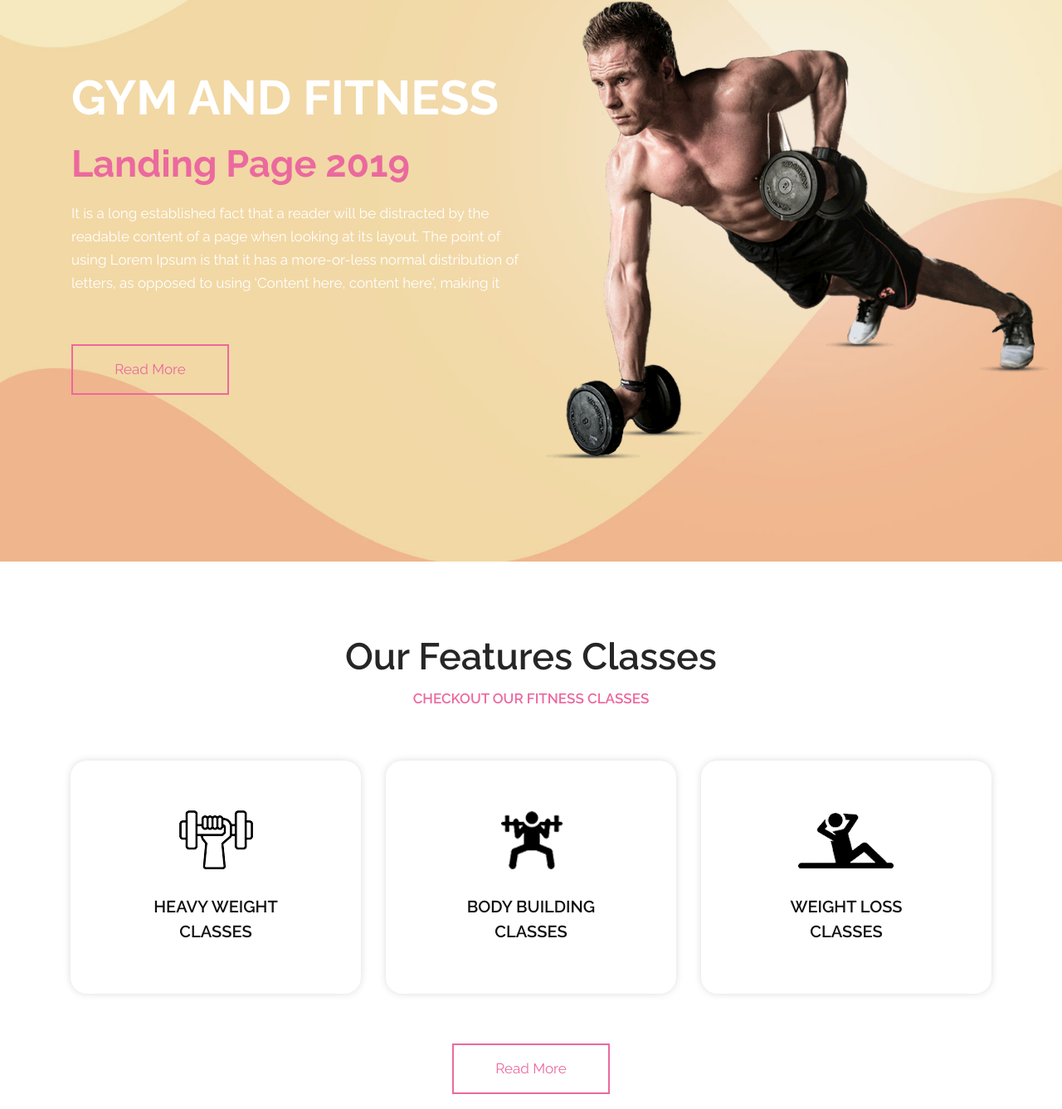
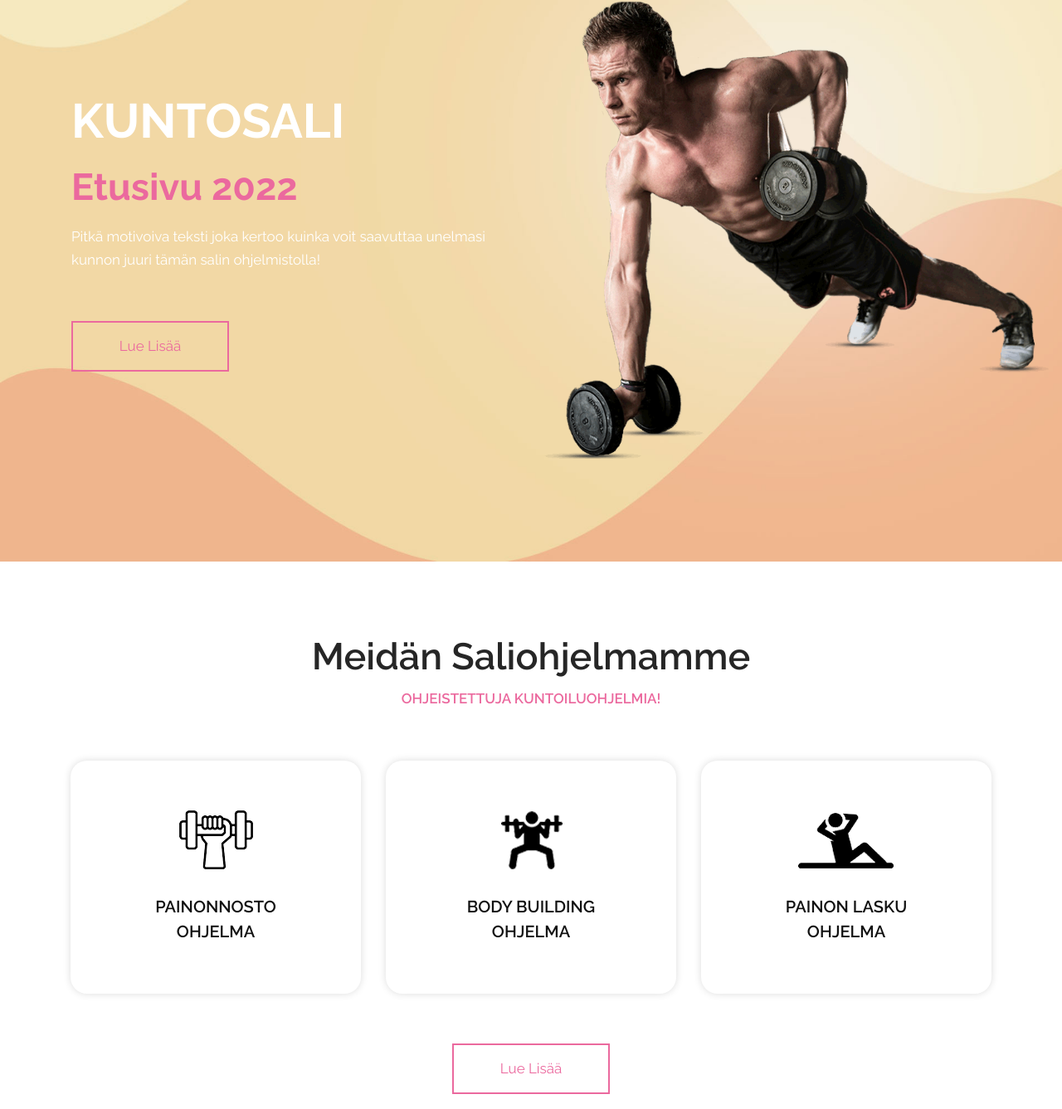
Before and after one commit to smpKlaa/smpKlaa.github.io, a plain HTML site: page demo9/index.html in a window 1280 px wide. Shown: the part 123-1460 px from the top of the page at 83% size. Drawn offline with nearby package versions, Linux system fonts and the light colour scheme.

Commit message:
Tekstit uusiksi

```diff
--- a/demo9/index.html
+++ b/demo9/index.html
@@ -85,10 +85,10 @@
                <div class="col-md-6">
                   <div class="text-bg">
                      <div class="padding_lert">
-                        <h1>GYM AND FITNESS</h1>
-                        <span>Landing Page 2019</span>
-                        <p>It is a long established fact that a reader will be distracted by the readable content of a page when looking at its layout. The point of using Lorem Ipsum is that it has a more-or-less normal distribution of letters, as opposed to using 'Content here, content here', making it</p>
-                        <a class="read_more" href="#">Read More</a>
+                        <h1>KUNTOSALI</h1>
+                        <span>Etusivu 2022</span>
+                        <p>Pitkä motivoiva teksti joka kertoo kuinka voit saavuttaa unelmasi kunnon juuri tämän salin ohjelmistolla!</p>
+                        <a class="read_more" href="#">Lue Lisää</a>
                      </div>
                   </div>
                </div>
@@ -107,8 +107,8 @@
             <div class="row">
                <div class="col-md-12">
                   <div class="titlepage">
-                     <h2>Our Features Classes</h2>
-                     <span>CHECKOUT OUR FITNESS CLASSES</span>
+                     <h2>Meidän Saliohjelmamme</h2>
+                     <span>Ohjeistettuja kuntoiluohjelmia!</span>
                   </div>
                </div>
             </div>
@@ -116,23 +116,23 @@
                <div class="col-md-4">
                   <div class="Our_box">
                      <i><img src="icon/icon1.png" alt="#"/></i>
-                     <h4>HEAVY WEIGHT <br>CLASSES</h4>
+                     <h4>PAINONNOSTO <br>OHJELMA</h4>
                   </div>
                </div>
                <div class="col-md-4">
                   <div class="Our_box">
                      <i><img src="icon/icon2.png" alt="#"/></i>
-                     <h4>BODY BUILDING <br>CLASSES</h4>
+                     <h4>BODY BUILDING <br>OHJELMA</h4>
                   </div>
                </div>
                <div class="col-md-4">
                   <div class="Our_box">
                      <i><img src="icon/icon3.png" alt="#"/></i>
-                     <h4>WEIGHT LOSS <br>CLASSES</h4>
+                     <h4>PAINON LASKU <br>OHJELMA</h4>
                   </div>
                </div>
                <div class="col-md-12">
-                  <a class="read_more" href="#">Read More</a>
+                  <a class="read_more" href="#">Lue Lisää</a>
                </div>
             </div>
          </div>
@@ -144,7 +144,7 @@
             <div class="row">
                <div class="col-md-12">
                   <div class="titlepage">
-                     <h2>FITNESS CLASSES THIS SUMMER. PAY NOW AND GET 25% DISCOUNT</h2>
+                     <h2>EN JAKSA KIRJOITTAA LISÄÄ INFOJA TÄSTÄ ETEENPÄIN</h2>
                      <span>Contrary to popular belief, Lorem Ipsum is not simply random text. It has roots in a piece of classical Latin literature from 45 BC, making it over 2000 years old. Richard McClintock, a Latin professor a</span>
                      <a class="read_more">Read More</a>
                   </div>
```
